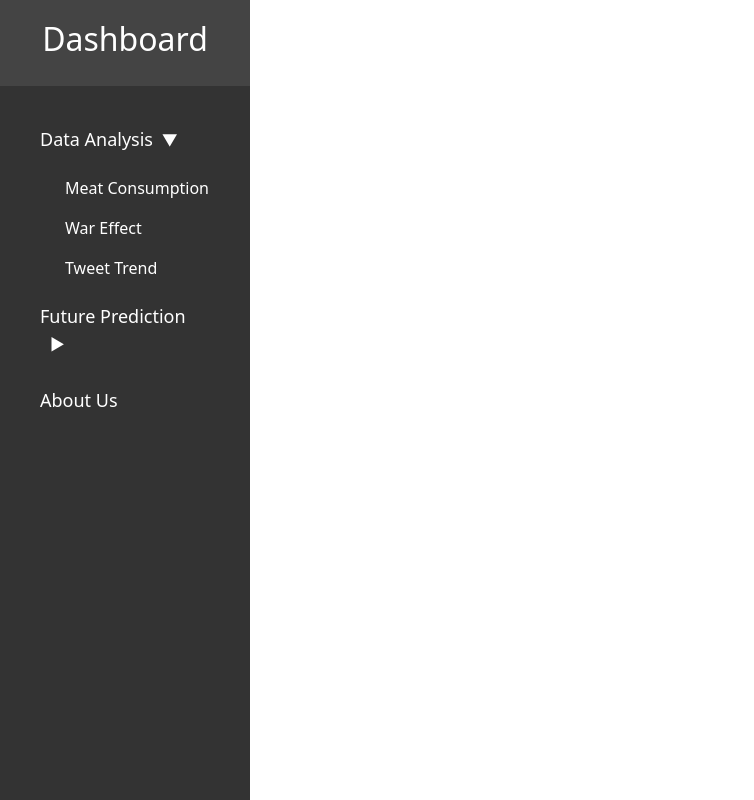
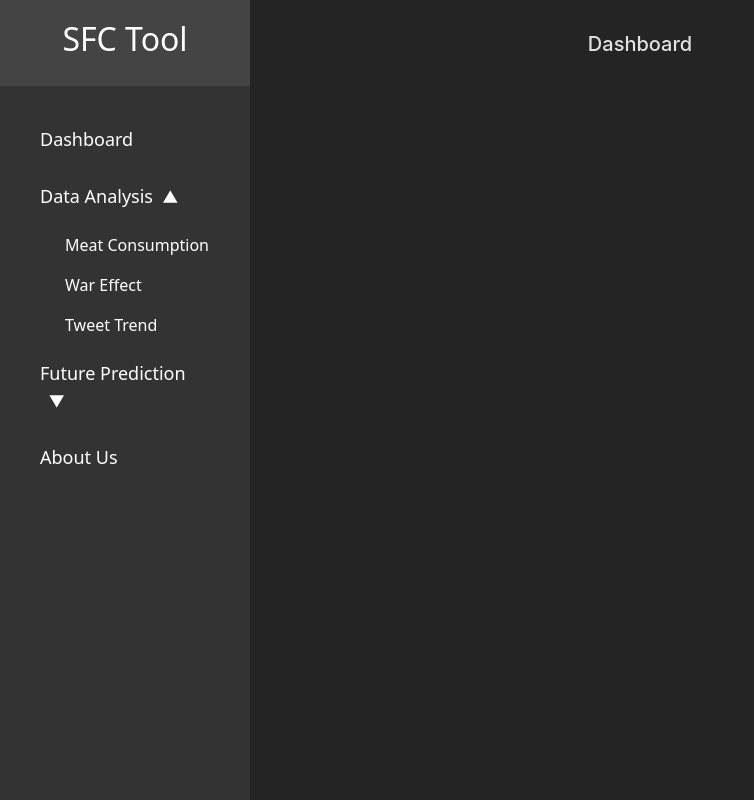
Before and after one commit to husnulAbid/SFC_Client, a React (Vite) app in the folder sfc_client/: page /dashboard in a window 1280 px wide. Shown: the whole page, without its empty margins (0-754 px from the left). Built offline with nearby package versions, Linux system fonts and the light colour scheme.

Commit message:
flow building

```diff
--- a/sfc_client/src/App.tsx
+++ b/sfc_client/src/App.tsx
@@ -1,6 +1,7 @@
 import { BrowserRouter, Routes, Route } from "react-router-dom";
 import Home from "./components/Home";
 import Dashboard from "./components/Dashboard";
+import MeatConsumptionCountry from "./components/DataAnalysis/MeatConsumptionCountry";
 
 
 function App() {
@@ -10,6 +11,7 @@ function App() {
         <Routes>
           <Route path="/" element={<Home />} />
           <Route path="/dashboard" element={<Dashboard />} />
+          <Route path="/meat_consumption" element={<MeatConsumptionCountry />} />
         </Routes>
       </BrowserRouter>
     </div>
--- /dev/null
+++ b/sfc_client/src/assets/css/Dashboard.css
@@ -0,0 +1,27 @@
+#root {
+  height: 100%;
+}
+
+.mainBody {
+  margin: 0 auto;
+  padding: 2rem;
+  text-align: center;
+
+  width: 100wh;
+  height: 100vh;
+  overflow: hidden;
+
+  font-family: Inter, system-ui, Avenir, Helvetica, Arial, sans-serif;
+  line-height: 1.5;
+  font-weight: 400;
+
+  color-scheme: light dark;
+  color: rgba(255, 255, 255, 0.87);
+  background-color: #242424;
+
+  font-synthesis: none;
+  text-rendering: optimizeLegibility;
+  -webkit-font-smoothing: antialiased;
+  -moz-osx-font-smoothing: grayscale;
+  -webkit-text-size-adjust: 200%;
+}
--- a/sfc_client/src/assets/css/Home.css
+++ b/sfc_client/src/assets/css/Home.css
@@ -78,7 +78,6 @@
   filter: drop-shadow(0 0 2em #f66e2baa);
 }
 
-
 @keyframes logo-spin {
   from {
     transform: rotate(0deg);
--- /dev/null
+++ b/sfc_client/src/assets/css/MeatConsumptionCountry.css
@@ -0,0 +1,27 @@
+#root {
+  height: 100%;
+}
+
+.mainBody {
+  margin: 0 auto;
+  padding: 2rem;
+  text-align: center;
+
+  width: 100wh;
+  height: 100vh;
+  overflow: hidden;
+
+  font-family: Inter, system-ui, Avenir, Helvetica, Arial, sans-serif;
+  line-height: 1.5;
+  font-weight: 400;
+
+  color-scheme: light dark;
+  color: rgba(255, 255, 255, 0.87);
+  background-color: #242424;
+
+  font-synthesis: none;
+  text-rendering: optimizeLegibility;
+  -webkit-font-smoothing: antialiased;
+  -moz-osx-font-smoothing: grayscale;
+  -webkit-text-size-adjust: 200%;
+}
--- a/sfc_client/src/assets/css/SideBar.css
+++ b/sfc_client/src/assets/css/SideBar.css
@@ -50,10 +50,15 @@
     font-size: medium;
   }
 
+  .divider {
+    border-color: #ccc;
+  }
+
   .arrow-closed {
     display: inline-block;
     margin-left: 10px;
     font-size: 1rem;
+    transition: transform 0.2s ease-in-out;
   }
 
   .arrow-open {
@@ -64,5 +69,9 @@
   }
 
   .open .arrow-open {
-    transform: rotate(90deg); /* Rotate the arrow when the menu is open */
+    transform: rotate(90deg);
   }
+
+  .open .arrow-closed {
+    transform: rotate(-90deg);
+  }
--- a/sfc_client/src/components/Dashboard.tsx
+++ b/sfc_client/src/components/Dashboard.tsx
@@ -1,15 +1,17 @@
+import "../assets/css/Dashboard.css";
+
 import Sidebar from "./SideBar";
 
 function Dashboard() {
-
   return (
     <div>
-      <h5>Dashboard</h5>
       <Sidebar />
+
+      <div className="mainBody">
+        <h5>Dashboard</h5>
+      </div>
     </div>
-
-
-  )
+  );
 }
 
 export default Dashboard;
--- a/sfc_client/src/components/DataAnalysis/MeatConsumptionCountry.tsx
+++ b/sfc_client/src/components/DataAnalysis/MeatConsumptionCountry.tsx
@@ -0,0 +1,18 @@
+import "../../assets/css/MeatConsumptionCountry.css";
+
+import Sidebar from "../SideBar";
+
+
+function MeatConsumptionCountry() {
+  return (
+    <div>
+      <Sidebar />
+
+      <div className="mainBody">
+        <h5>Meat Consumption Country</h5>
+      </div>
+    </div>
+  );
+}
+
+export default MeatConsumptionCountry;
--- a/sfc_client/src/components/SideBar.tsx
+++ b/sfc_client/src/components/SideBar.tsx
@@ -1,4 +1,5 @@
 import React, { useState } from "react";
+import { Link } from "react-router-dom";
 
 import "../assets/css/SideBar.css";
 
@@ -16,40 +17,45 @@ const Sidebar: any = () => {
 
   return (
     <div className="sidebar open">
-      <div className="sidebar-header">
-        <h2>Dashboard</h2>
-      </div>
+      <Link to="/" style={{ textDecoration: "none" }}>
+        <div className="sidebar-header">
+          <h2>SFC Tool</h2>
+        </div>
+      </Link>
 
       <ul className="sidebar-main-menu">
 
-      <li onClick={toggleItem_1}>
-            Data Analysis
-            {!isItemOpen_1 && (
-                <span className="arrow-closed">&#9654;</span>
-            )}
-            {isItemOpen_1 && (
-                <span className="arrow-open">&#9654;</span>
-            )}
+        <Link to="/dashboard" style={{ textDecoration: "none" }}>
+          <li>Dashboard</li>
+        </Link>
 
+        <li onClick={toggleItem_1}>
+          Data Analysis
+          <span
+            className={`arrow ${isItemOpen_1 ? "arrow-closed" : "arrow-open"}`}
+          >
+            &#9654;
+          </span>
         </li>
 
         {isItemOpen_1 && (
           <ul className="sub-menu">
-            <li>Meat Consumption</li>
+            <Link to="/meat_consumption" style={{ textDecoration: "none" }}>
+              <li>Meat Consumption</li>
+            </Link>
+
             <li>War Effect</li>
             <li>Tweet Trend</li>
           </ul>
         )}
 
         <li onClick={toggleItem_2}>
-            Future Prediction
-            {!isItemOpen_2 && (
-                <span className="arrow-closed">&#9654;</span>
-            )}
-            {isItemOpen_2 && (
-                <span className="arrow-open">&#9654;</span>
-            )}
-
+          Future Prediction
+          <span
+            className={`arrow ${isItemOpen_2 ? "arrow-closed" : "arrow-open"}`}
+          >
+            &#9654;
+          </span>
         </li>
 
         {isItemOpen_2 && (
```
Lines whose indentation alone changed are shown as unchanged.
